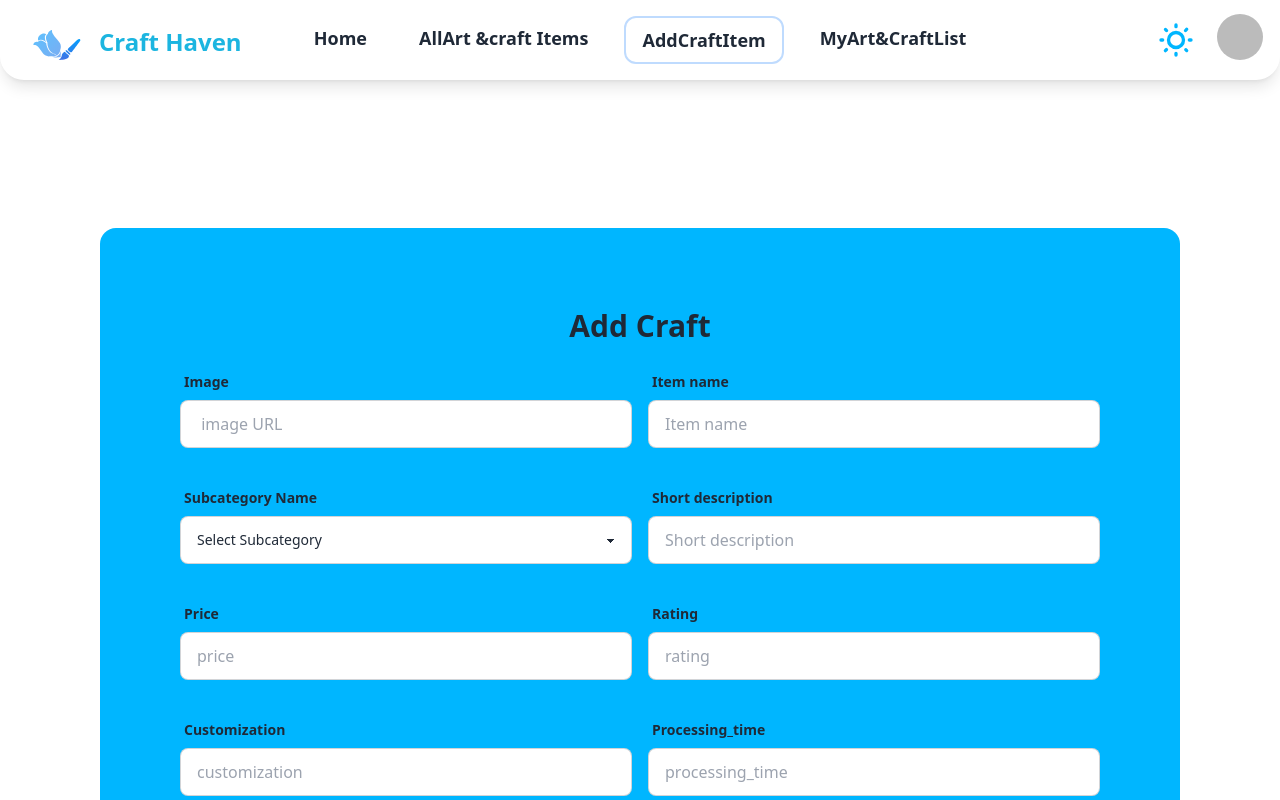
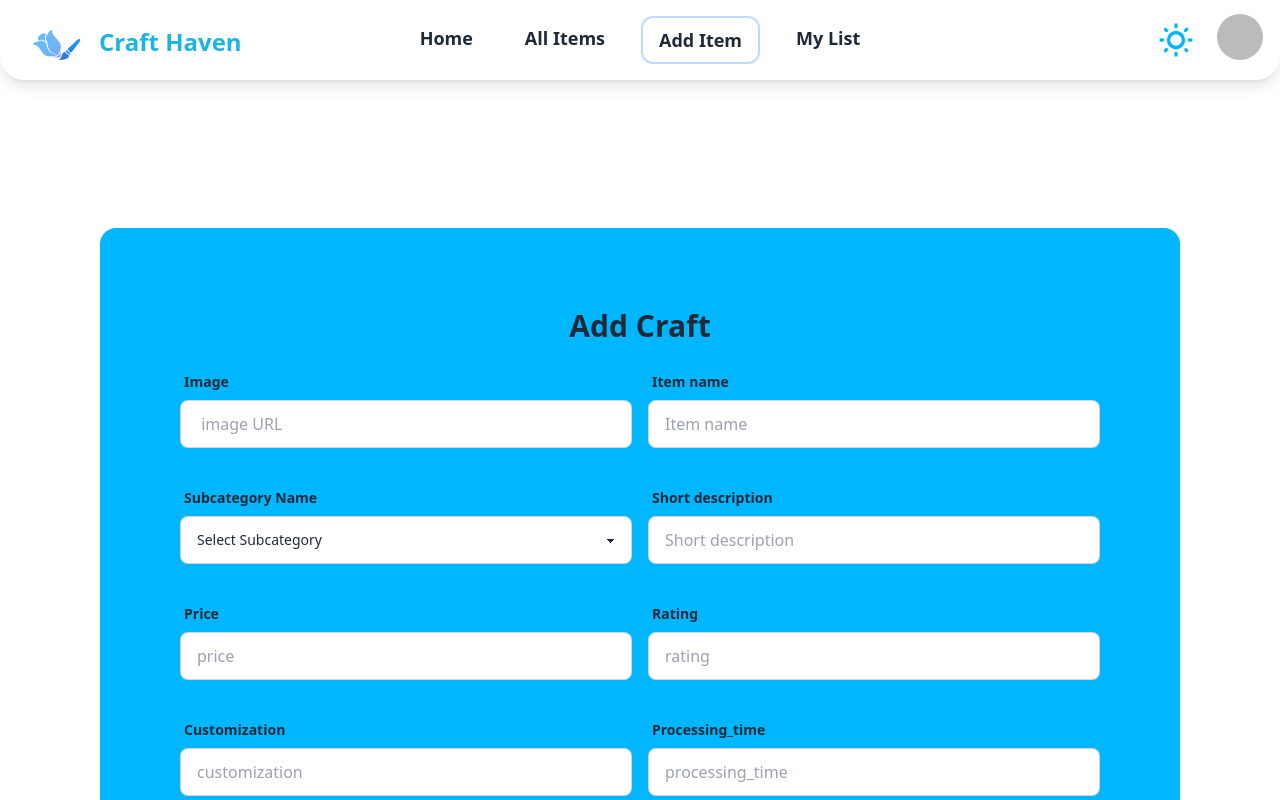
Before and after one commit to Anik200338/Craft-Haven, a React (Vite) app: page /addCraft in a window 1280 px wide. Shown: the top 800 px of the page. Built offline with nearby package versions, Linux system fonts and the light colour scheme; no server answers; sample sign-in values are in the browser's storage.

Commit message:
Add Helmet

```diff
--- a/index.html
+++ b/index.html
@@ -3,7 +3,7 @@
 
 <head>
   <meta charset="UTF-8" />
-  <link rel="icon" type="image/svg+xml" href="/vite.svg" />
+  <link rel="icon" type="image/svg+xml" href="/public/Screenshot 2024-04-29 160939.png" />
   <link rel="stylesheet" href="https://unpkg.com/aos@next/dist/aos.css" />
   <meta name="viewport" content="width=device-width, initial-scale=1.0" />
   <title>Vite + React</title>
--- a/package.json
+++ b/package.json
@@ -19,6 +19,8 @@
     "react": "^18.2.0",
     "react-awesome-reveal": "^4.2.8",
     "react-dom": "^18.2.0",
+    "react-helmet": "^6.1.0",
+    "react-helmet-async": "^2.0.4",
     "react-hook-form": "^7.51.3",
     "react-hot-toast": "^2.4.1",
     "react-icons": "^5.1.0",
--- a/src/component/AddCraft.jsx
+++ b/src/component/AddCraft.jsx
@@ -1,6 +1,7 @@
 import React, { useContext } from 'react';
 import { AuthContext } from './AuthProvider/AuthProvider';
 import Swal from 'sweetalert2';
+import { Helmet } from 'react-helmet';
 
 const AddCraft = () => {
   const { user } = useContext(AuthContext);
@@ -58,6 +59,9 @@ const AddCraft = () => {
 
   return (
     <div className="bg-info rounded-2xl p-20 m-20">
+      <Helmet>
+        <title>Craft Haven | Add Item</title>
+      </Helmet>
       <h2 className="text-3xl font-extrabold text-center mb-5">Add Craft</h2>
       <form onSubmit={handleAddCraft}>
         {/* form name and quantity row */}
--- a/src/component/CraftTbody.jsx
+++ b/src/component/CraftTbody.jsx
@@ -1,4 +1,5 @@
 import React from 'react';
+import { Helmet } from 'react-helmet';
 import { Link } from 'react-router-dom';
 
 const CraftTbody = ({ Craft, index }) => {
@@ -14,6 +15,9 @@ const CraftTbody = ({ Craft, index }) => {
   } = Craft;
   return (
     <tbody>
+      <Helmet>
+        <title>Craft Haven | All Item</title>
+      </Helmet>
       {/* row 1 */}
       <tr>
         <td>
--- a/src/component/Login.jsx
+++ b/src/component/Login.jsx
@@ -7,6 +7,7 @@ import { useForm } from 'react-hook-form';
 import toast from 'react-hot-toast';
 import { FaEye, FaEyeSlash } from 'react-icons/fa';
 import SocialLogin from './socialLogin';
+import { Helmet } from 'react-helmet';
 
 const Login = () => {
   const { signIn } = useContext(AuthContext);
@@ -37,6 +38,9 @@ const Login = () => {
 
   return (
     <div className="">
+      <Helmet>
+        <title>Craft Haven | Login</title>
+      </Helmet>
       <div className="hero min-h-screen bg-[url('https://i.ibb.co/wzLs0gK/data-security-threat.png')] rounded-3xl  w-full mb-20">
         <div className="hero-content flex-col lg:flex rounded-2xl w-3/4">
           <div className="text-center  lg:text-left">
--- a/src/component/Mycraft.jsx
+++ b/src/component/Mycraft.jsx
@@ -3,6 +3,7 @@ import { AuthContext } from './AuthProvider/AuthProvider';
 
 import AllCraft from './AllCraft';
 import Swal from 'sweetalert2';
+import { Helmet } from 'react-helmet';
 
 const Mycraft = () => {
   const { user } = useContext(AuthContext);
@@ -58,6 +59,9 @@ const Mycraft = () => {
   return (
     <div>
       <div className="text-center">
+        <Helmet>
+          <title>Craft Haven | My Item</title>
+        </Helmet>
         {/* Dropdown menu for filtering */}
         <select
           className="bg-info h-10 rounded-xl font-bold pl-2 "
--- a/src/component/Navbar.jsx
+++ b/src/component/Navbar.jsx
@@ -42,7 +42,7 @@ const Navbar = () => {
           }
         >
           {' '}
-          AllArt &craft Items
+          All Items
         </NavLink>
       </li>
 
@@ -57,7 +57,7 @@ const Navbar = () => {
             }
           >
             {' '}
-            AddCraftItem
+            Add Item
           </NavLink>
         </li>
       ) : (
@@ -74,7 +74,7 @@ const Navbar = () => {
             }
           >
             {' '}
-            MyArt&CraftList
+            My List
           </NavLink>
         </li>
       ) : (
--- a/src/component/Register.jsx
+++ b/src/component/Register.jsx
@@ -5,6 +5,7 @@ import { AuthContext } from './AuthProvider/AuthProvider';
 
 import toast, { Toaster } from 'react-hot-toast';
 import { FaEye, FaEyeSlash } from 'react-icons/fa';
+import { Helmet } from 'react-helmet';
 const Register = () => {
   const { createUser, updateUserProfile } = useContext(AuthContext);
   const {
@@ -48,6 +49,9 @@ const Register = () => {
   };
   return (
     <div>
+      <Helmet>
+        <title>Craft Haven | Register</title>
+      </Helmet>
       <div className="hero min-h-screen bg-[url('https://i.ibb.co/b60WJLZ/data-security-threat-1.png')] rounded-3xl  w-full mb-20">
         <div className="hero-content flex-col lg:flex w-3/4">
           <div className="text-center lg:text-left">
--- a/src/component/Singlecraft.jsx
+++ b/src/component/Singlecraft.jsx
@@ -1,4 +1,5 @@
 import React, { useEffect, useState } from 'react';
+import { Helmet } from 'react-helmet';
 import { useLoaderData, useParams } from 'react-router-dom';
 
 const Singlecraft = () => {
--- a/src/component/Update&delete/Update.jsx
+++ b/src/component/Update&delete/Update.jsx
@@ -1,4 +1,5 @@
 import { useEffect, useState } from 'react';
+import { Helmet } from 'react-helmet';
 import { useParams } from 'react-router-dom';
 import Swal from 'sweetalert2';
 
@@ -65,6 +66,9 @@ const Update = () => {
   return (
     <div>
       <div>
+        <Helmet>
+          <title>Craft Haven | Update</title>
+        </Helmet>
         <div className="bg-warning rounded-2xl p-20 m-20">
           <h2 className="text-3xl font-extrabold text-center mb-5">
             Update Craft
--- a/src/main.jsx
+++ b/src/main.jsx
@@ -5,11 +5,14 @@ import { RouterProvider } from 'react-router-dom';
 import router from './Router/Router';
 import AuthProviders from './component/AuthProvider/AuthProvider';
 import { Toaster } from 'react-hot-toast';
+import { HelmetProvider } from 'react-helmet-async';
 
 ReactDOM.createRoot(document.getElementById('root')).render(
   <React.StrictMode>
     <AuthProviders>
-      <RouterProvider router={router} />
+      <HelmetProvider>
+        <RouterProvider router={router} />
+      </HelmetProvider>
       <Toaster />
     </AuthProviders>
   </React.StrictMode>
--- a/src/pages/Home.jsx
+++ b/src/pages/Home.jsx
@@ -1,3 +1,4 @@
+import { Helmet } from 'react-helmet';
 import Baner from '../component/Baner';
 import Coustomers from '../component/Coustomers';
 import CraftItemsSection from '../component/CraftItemsSection';
@@ -10,6 +11,9 @@ const Home = () => {
   return (
     <div>
       <div className="p-5">
+        <Helmet>
+          <title>Craft Haven | Home</title>
+        </Helmet>
         <Baner></Baner>
         <Section></Section>
         <CraftItemsSection></CraftItemsSection>
```
Also changed, not shown: public/Screenshot 2024-04-29 160939.png (added), 1 other file (tests, documents, lock files or other folders).
